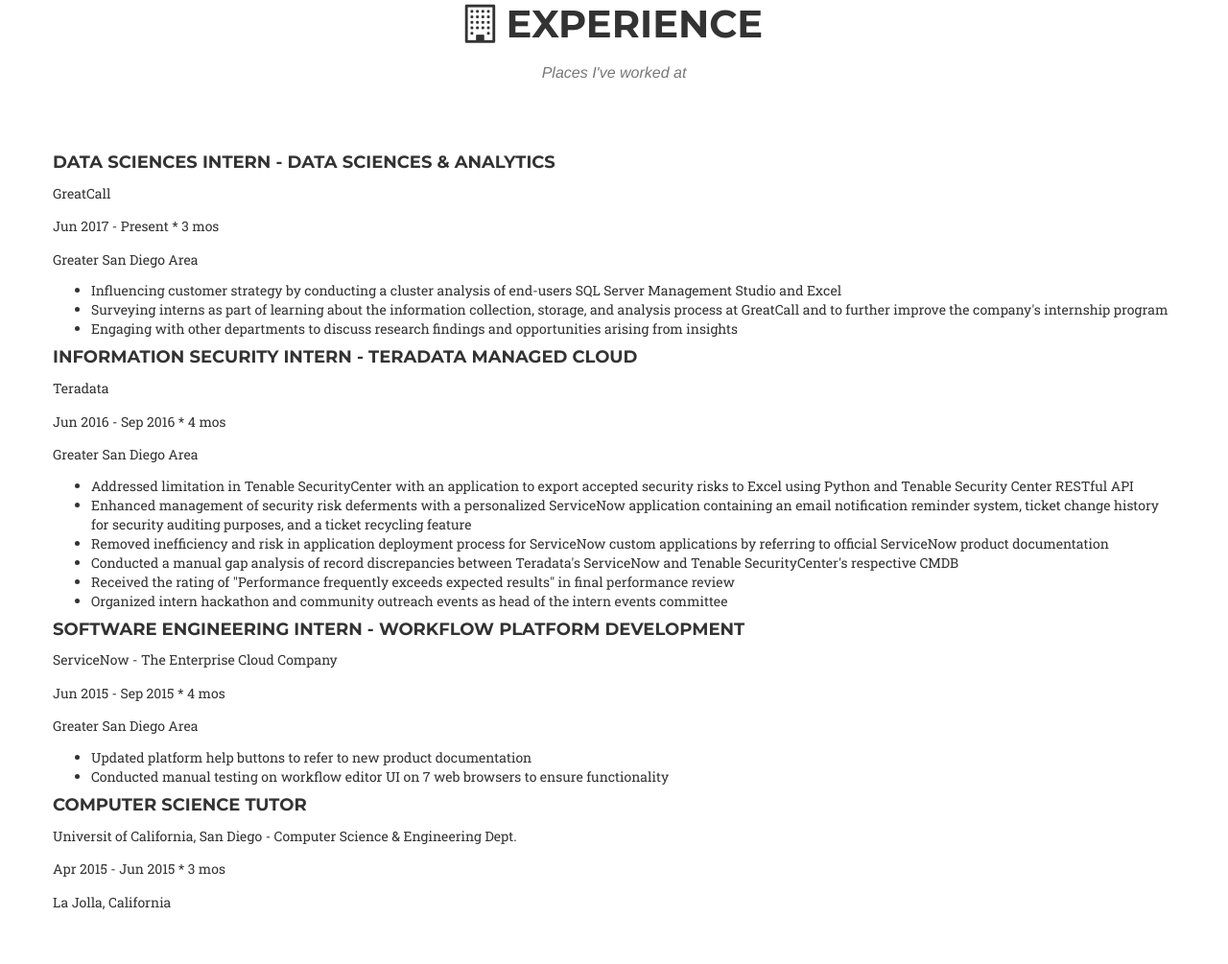
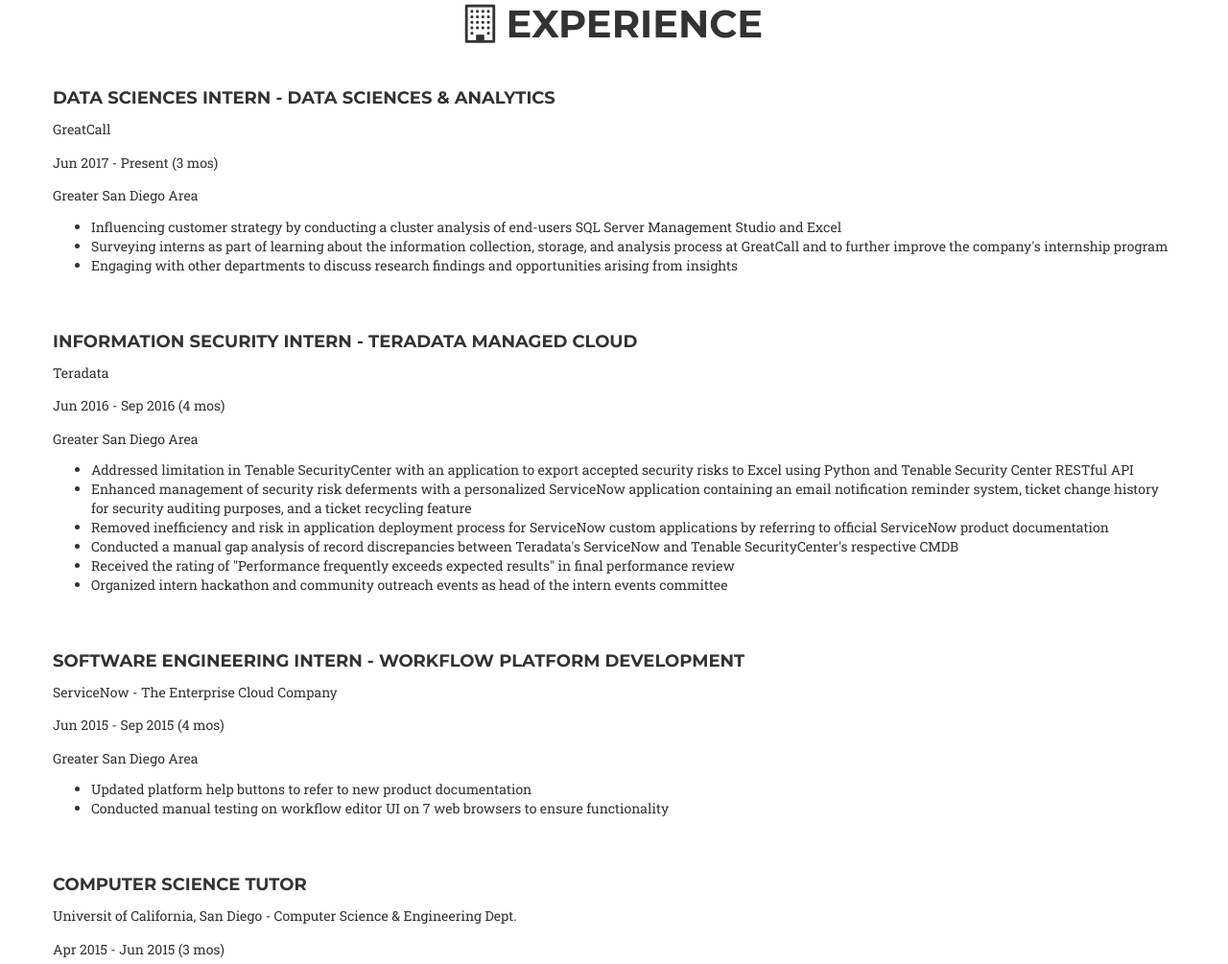
Before and after one commit to theothercameronellis/PersonalWebsiteCameronEllis, a website: page index.html in a window 1280 px wide. Shown: the part 1941-2946 px from the top of the page at 96% size. Drawn offline with nearby package versions, Linux system fonts and the light colour scheme; a web font is replaced by a local one.

Commit message:
Made formatting to look a little better for now. Will need to come up with a better solution

```diff
--- a/index.html
+++ b/index.html
@@ -145,11 +145,14 @@
             <div class="row">
                 <div class="col-lg-12 text-center">
                     <h2 class="section-heading"><i class="fa fa-building-o"></i> Experience</h2>
-                    <h3 class="section-subheading text-muted">Places I've worked at</h3>
                 </div>
+
+                <br></br>
+                <br></br>
+
                 <h4>Data Sciences Intern - Data Sciences & Analytics</h4>
                 <p>GreatCall</p>
-                <p>Jun 2017 - Present * 3 mos</p>
+                <p>Jun 2017 - Present (3 mos)</p>
                 <p>Greater San Diego Area</p>
                 <ul>
                     <li>Influencing customer strategy by conducting a cluster analysis of end-users SQL Server Management Studio and Excel</li>
@@ -157,9 +160,11 @@
                     <li>Engaging with other departments to discuss research findings and opportunities arising from insights</li>
                 </ul>
 
+                <br></br>
+
                 <h4>Information Security Intern - Teradata Managed Cloud</h4>
                 <p>Teradata</p>
-                <p>Jun 2016 - Sep 2016 * 4 mos</p>
+                <p>Jun 2016 - Sep 2016      (4 mos)</p>
                 <p>Greater San Diego Area</p>
                 <ul>
                     <li>Addressed limitation in Tenable SecurityCenter with an application to export accepted security risks to Excel using Python and Tenable Security Center RESTful API </li>
@@ -171,18 +176,23 @@
 
                 </ul>
 
+                <br></br>
+
                 <h4>Software Engineering Intern - Workflow Platform Development</h4>
                 <p>ServiceNow - The Enterprise Cloud Company</p>
-                <p>Jun 2015 - Sep 2015 * 4 mos</p>
+                <p>Jun 2015 - Sep 2015      (4 mos)</p>
                 <p>Greater San Diego Area</p>
                 <ul>
                     <li>Updated platform help buttons to refer to new product documentation</li>
                     <li>Conducted manual testing on workflow editor UI on 7 web browsers to ensure functionality</li>
                 </ul>
 
+
+                <br></br>
+
                 <h4>Computer Science Tutor</h4>
                 <p>Universit of California, San Diego - Computer Science & Engineering Dept.</p>
-                <p>Apr 2015 - Jun 2015 * 3 mos</p>
+                <p>Apr 2015 - Jun 2015      (3 mos)</p>
                 <p>La Jolla, California</p>
             </div>
         </div>
@@ -200,6 +210,7 @@
             <h3>University of California, San Diego</h3>
             <p>B.S. Computer Science, 3.34 Major GPA</p>
             <p>2014 - Present (Graduating Dec. 2017)</p>
+
             <h3>San Diego Miramar College</h3>
             <p>A.S. Physics Studies, 3.8 GPA</p>
             <p>2012 - 2014</p>
```
